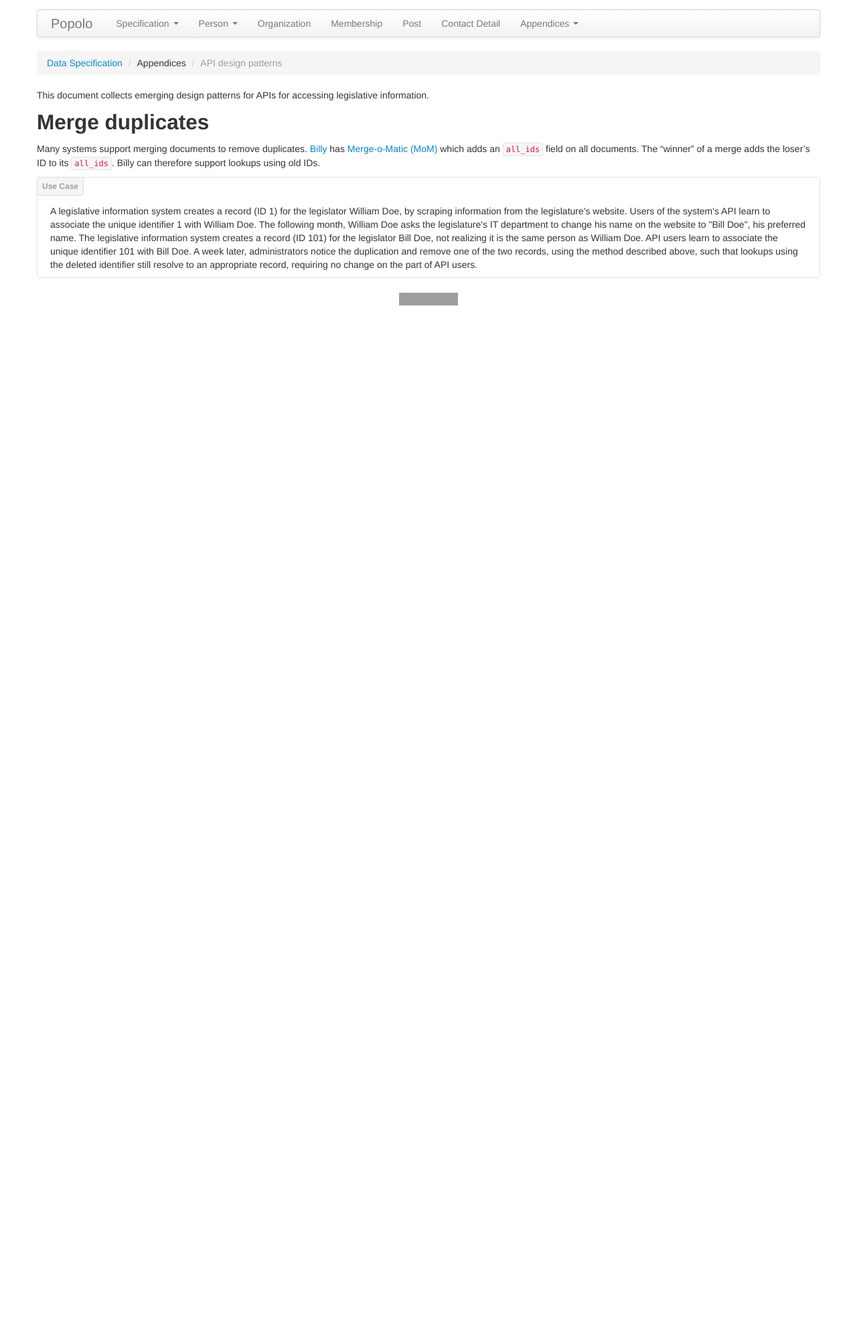
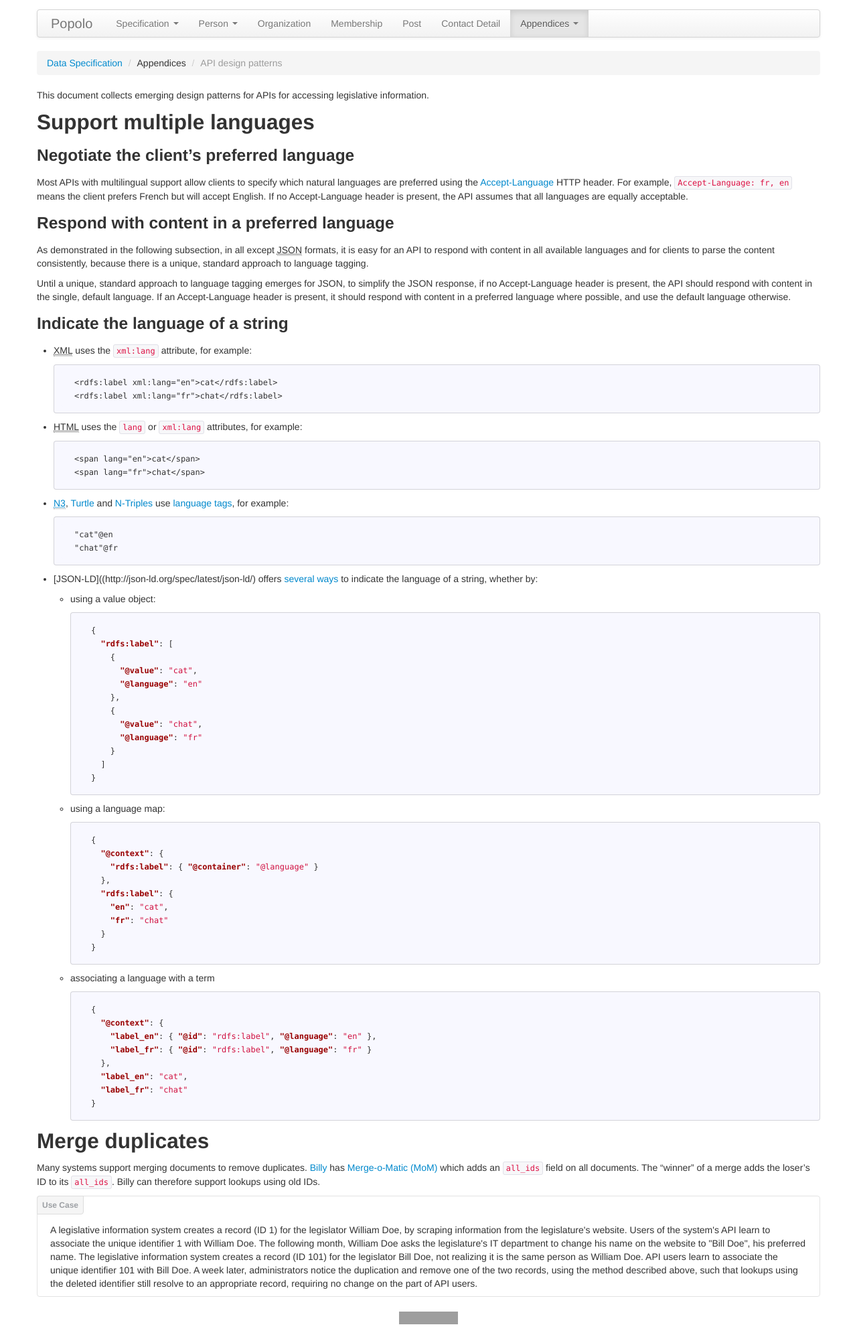
Before and after one commit to popolo-project/popolo-spec, a Jekyll site: the page built from appendices/api-patterns.md, in a window 1280 px wide. Shown: the whole page at 67% size. Built offline with Jekyll 4.4.1, drawn with Linux system fonts in a browser that asks for light colours; nearby versions of some CDN libraries; Markdown is read by kramdown in place of the engine named in the settings; before the commit the page ends 900 px from its top, so only the background shows below that; grey boxes are pictures that could not be loaded.

````diff
--- a/_includes/navigation.html
+++ b/_includes/navigation.html
@@ -40,8 +40,10 @@
           <li><a tabindex="-1" href="/appendices/survey.html">Survey of existing specifications</a></li>
           <li><a tabindex="-1" href="/appendices/terms.html">Inventory of terms from survey</a></li>
           <li><a tabindex="-1" href="/appendices/examples.html">Examples JSON documents</a></li>
-          <li><a tabindex="-1" href="/appendices/json-patterns.html">JSON data design patterns</a></li>
           <li><a tabindex="-1" href="/appendices/components.html">Best practices for software components</a></li>
+          <li><a tabindex="-1" href="/appendices/data-patterns.html">Data model patterns</a></li>
+          <li><a tabindex="-1" href="/appendices/json-patterns.html">JSON serialization patterns</a></li>
+          <li><a tabindex="-1" href="/appendices/api-patterns.html">API design patterns</a></li>
         </ul>
       </li>
     </ul>
--- a/appendices/api-patterns.md
+++ b/appendices/api-patterns.md
@@ -13,6 +13,87 @@
 
 This document collects emerging design patterns for APIs for accessing legislative information.
 
+## Support multiple languages
+
+### Negotiate the client's preferred language
+
+Most APIs with multilingual support allow clients to specify which natural languages are preferred using the [Accept-Language](http://www.w3.org/Protocols/rfc2616/rfc2616-sec14.html#sec14.4) HTTP header. For example, `Accept-Language: fr, en` means the client prefers French but will accept English. If no Accept-Language header is present, the API assumes that all languages are equally acceptable.
+
+### Respond with content in a preferred language
+
+As demonstrated in the following subsection, in all except <abbr title="JavaScript Object Notation">JSON</abbr> formats, it is easy for an API to respond with content in all available languages and for clients to parse the content consistently, because there is a unique, standard approach to language tagging.
+
+Until a unique, standard approach to language tagging emerges for JSON, to simplify the JSON response, if no Accept-Language header is present, the API should respond with content in the single, default language. If an Accept-Language header is present, it should respond with content in a preferred language where possible, and use the default language otherwise.
+
+### Indicate the language of a string
+
+* <abbr title="Extensible Markup Language">XML</abbr> uses the [`xml:lang`](http://www.w3.org/TR/REC-rdf-syntax/#section-Syntax-languages) attribute, for example:
+
+    ```
+    <rdfs:label xml:lang="en">cat</rdfs:label>
+    <rdfs:label xml:lang="fr">chat</rdfs:label>
+    ```
+
+* <abbr title="HyperText Markup Language">HTML</abbr> uses the [`lang`](http://www.w3.org/TR/rdfa-in-html/#specifying-the-language-for-a-literal) or `xml:lang` attributes, for example:
+
+    ```
+    <span lang="en">cat</span>
+    <span lang="fr">chat</span>
+    ```
+
+* [<abbr title="Notation 3">N3</abbr>](http://en.wikipedia.org/wiki/Notation_3), [Turtle](http://www.w3.org/TR/turtle/) and [N-Triples](http://www.w3.org/TR/n-triples/) use [language tags](http://tools.ietf.org/html/rfc3066), for example:
+
+    ```
+    "cat"@en
+    "chat"@fr
+    ```
+
+* [JSON-LD]((http://json-ld.org/spec/latest/json-ld/) offers [several ways](http://json-ld.org/spec/latest/json-ld/#string-internationalization) to indicate the language of a string, whether by:
+
+    * using a value object:
+
+        ```json
+        {
+          "rdfs:label": [
+            {
+              "@value": "cat",
+              "@language": "en"
+            },
+            {
+              "@value": "chat",
+              "@language": "fr"
+            }
+          ]
+        }
+        ```
+
+    * using a language map:
+
+        ```json
+        {
+          "@context": {
+            "rdfs:label": { "@container": "@language" }
+          },
+          "rdfs:label": {
+            "en": "cat",
+            "fr": "chat"
+          }
+        }
+        ```
+
+    * associating a language with a term
+
+        ```json
+        {
+          "@context": {
+            "label_en": { "@id": "rdfs:label", "@language": "en" },
+            "label_fr": { "@id": "rdfs:label", "@language": "fr" }
+          },
+          "label_en": "cat",
+          "label_fr": "chat"
+        }
+        ```
+
 ## Merge duplicates
 
 Many systems support merging documents to remove duplicates. [Billy](https://github.com/sunlightlabs/billy/) has [Merge-o-Matic (MoM)](https://github.com/sunlightlabs/billy/wiki/Merge-o-matic) which adds an `all_ids` field on all documents. The "winner" of a merge adds the loser's ID to its `all_ids`. Billy can therefore support lookups using old IDs.
--- a/css/style.css
+++ b/css/style.css
@@ -31,9 +31,15 @@
 .examples-page #appendices>a,
 .examples-page #appendices>a:hover,
 .examples-page #appendices>a:focus,
+.data-patterns-page #appendices>a,
+.data-patterns-page #appendices>a:hover,
+.data-patterns-page #appendices>a:focus,
 .json-patterns-page #appendices>a,
 .json-patterns-page #appendices>a:hover,
 .json-patterns-page #appendices>a:focus,
+.api-patterns-page #appendices>a,
+.api-patterns-page #appendices>a:hover,
+.api-patterns-page #appendices>a:focus,
 .components-page #appendices>a,
 .components-page #appendices>a:hover,
 .components-page #appendices>a:focus {
````
Also changed, not shown: appendices/json-patterns.md (+2 -2 lines), index.md (+3 -1 lines).
